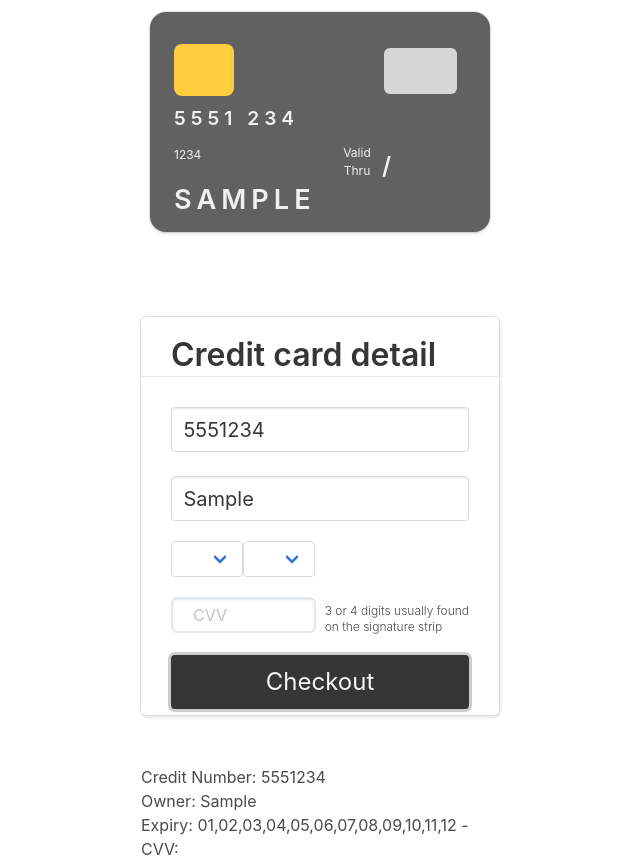
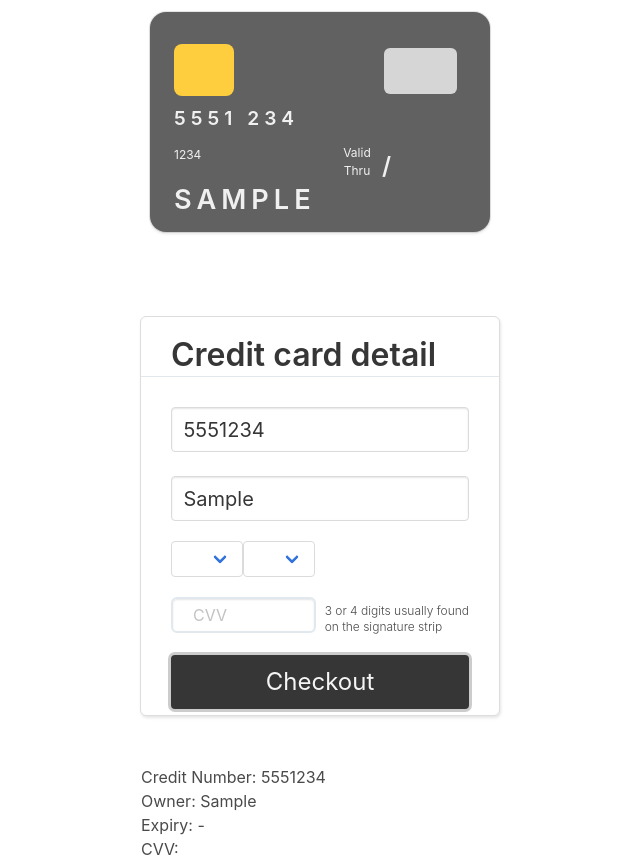
Before and after one commit to pascaloseko/card, an Angular app: page / in a window 1280 px wide. Both pictures are taken after typing "5551234", "Sample", "Sample" into the empty fields and a click on the button "Checkout". Shown: the whole page, without its empty margins (320-960 px from the left). Built offline with nearby package versions, Linux system fonts and the light colour scheme.

Commit message:
changes 6

```diff
--- a/src/app/card/card.component.html
+++ b/src/app/card/card.component.html
@@ -106,7 +106,7 @@
         <ul>
           <li>Credit Number: {{ card.card_number }}</li>
           <li>Owner: {{ card.card_name }}</li>
-          <li>Expiry: {{ month }} - {{ year.year }}</li>
+          <li>Expiry: {{ month.month }} - {{ year.year }}</li>
           <li>CVV: {{ card.card_cvc }}</li>
         </ul>
       </div>
```
